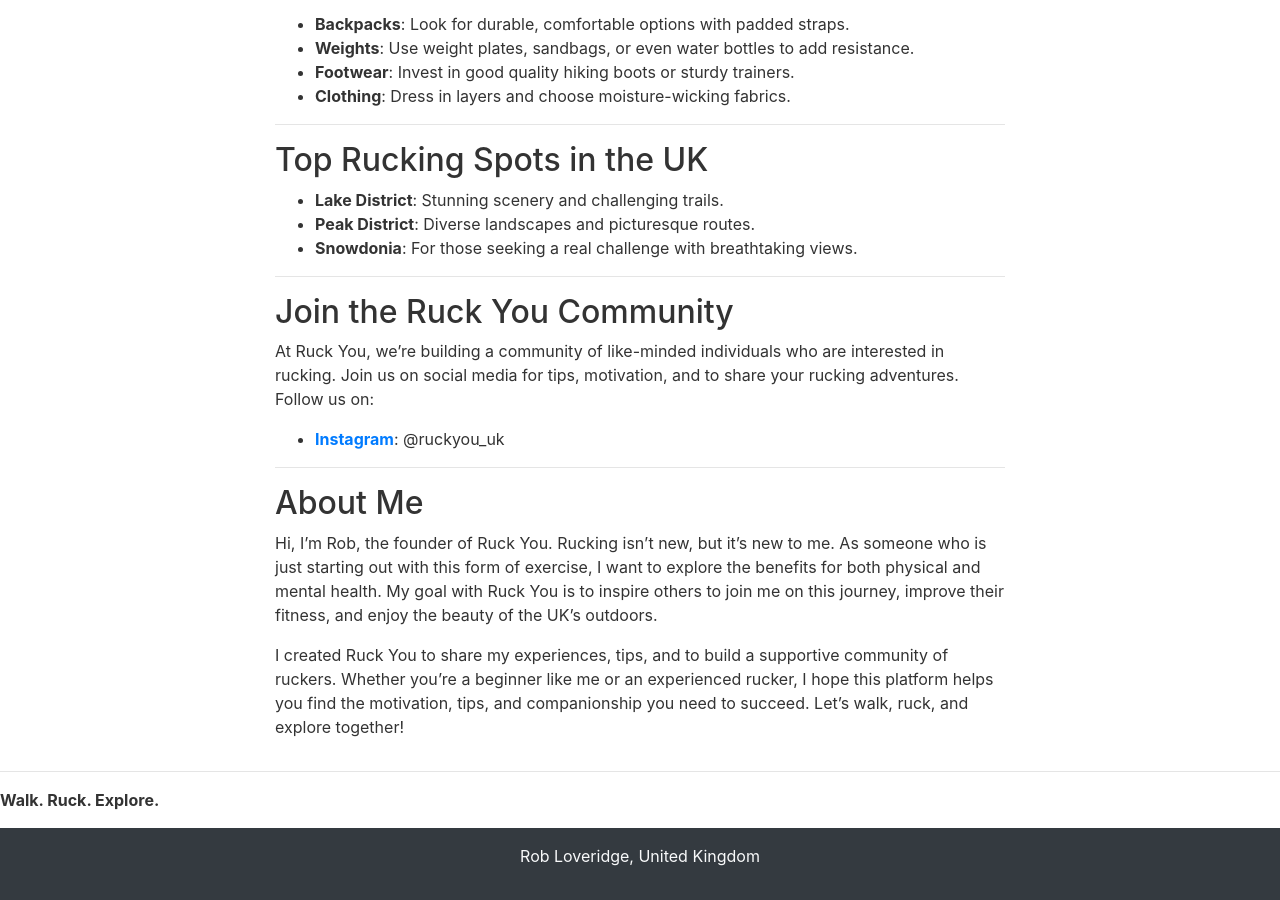
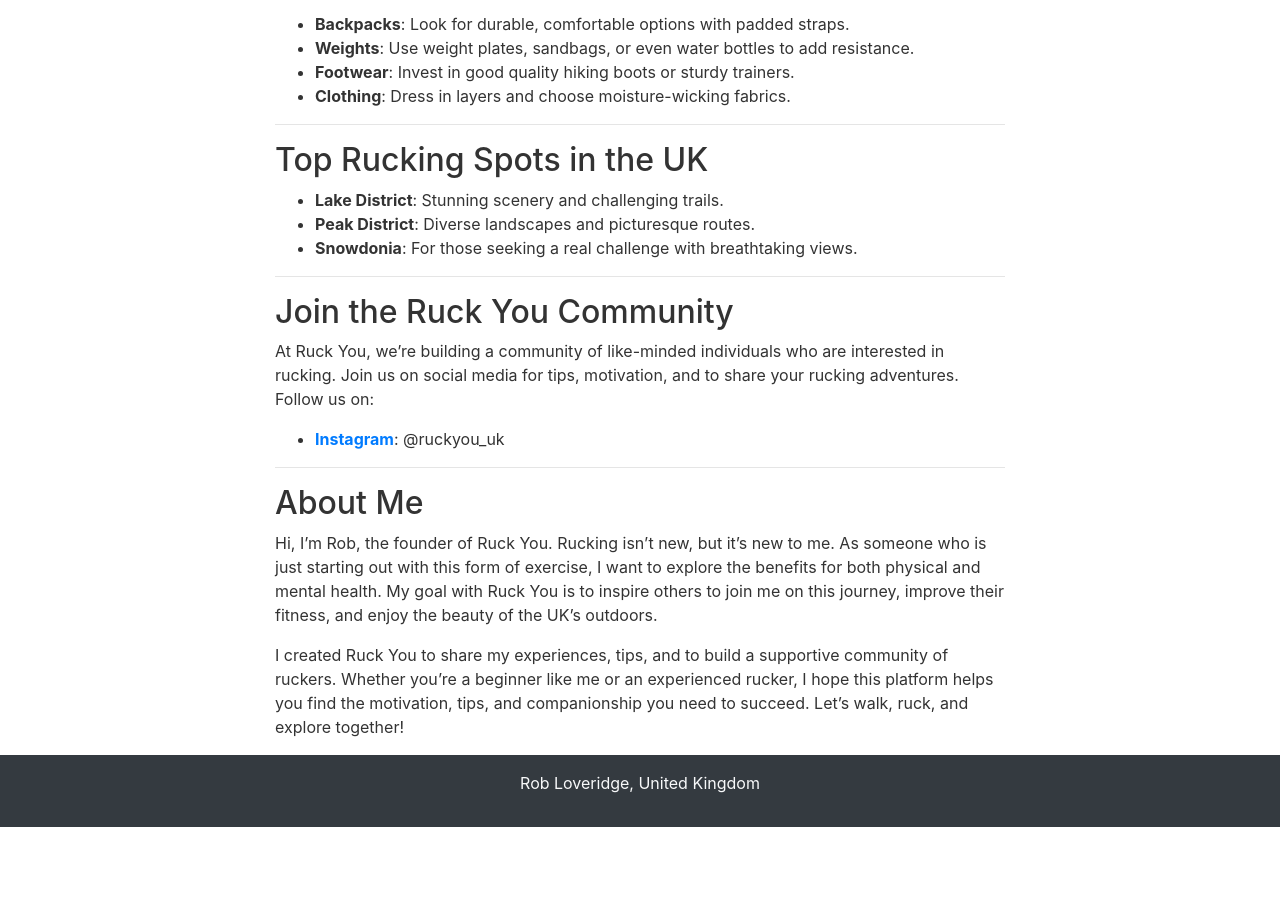
Before and after one commit to robertloveridge/ruckyou, a Jekyll site: the page built from index.md, in a window 1280 px wide and 900 px high, scrolled down 1173 px. Built offline with Jekyll 4.4.1, drawn with Linux system fonts in a browser that asks for light colours; nearby versions of some CDN libraries; after the commit the page ends 2000 px from its top, so only the background shows below that.

Commit message:
Update page-footer.html

```diff
--- a/_includes/page-footer.html
+++ b/_includes/page-footer.html
@@ -1,8 +1,4 @@
-<hr>
 
-<p>
-  <strong>Walk. Ruck. Explore.</strong>
-</p>
 
 <!-- Footer -->
 <footer class="bg-dark text-light text-center py-3">
```
